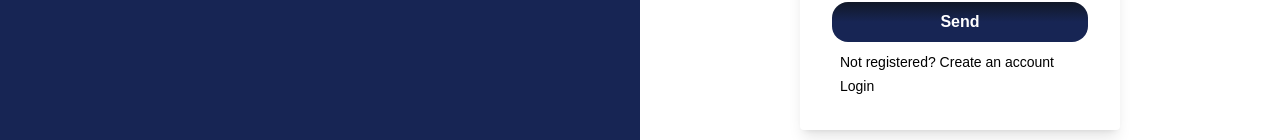
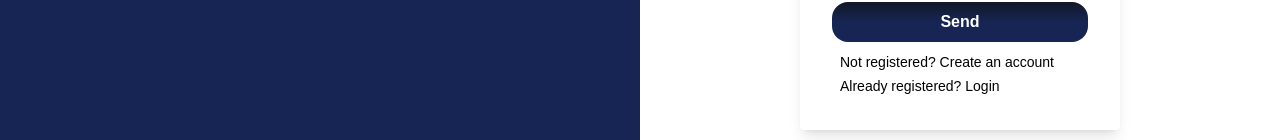
Before and after one commit to VanshKing30/FoodiesWeb, a React (Create React App) app: page /resendVerification in a window 1280 px wide. Shown: the part 466-606 px from the top of the page. Built offline with nearby package versions, Linux system fonts and the light colour scheme.

Commit message:
template correction

```diff
--- a/src/pages/ResendVerificationPage.jsx
+++ b/src/pages/ResendVerificationPage.jsx
@@ -102,7 +102,7 @@ const ResendVerificationPage = () => {
               </Link>
               <br/>
               <Link to="/">
-                <span className="text-sm ml-2 hover:text-blue-500 cursor-pointer">Login</span>
+                <span className="text-sm ml-2 hover:text-blue-500 cursor-pointer">Already registered? Login</span>
               </Link>
 
             </form>
```
Also changed, not shown: 1 other file (tests, documents, lock files or other folders).
